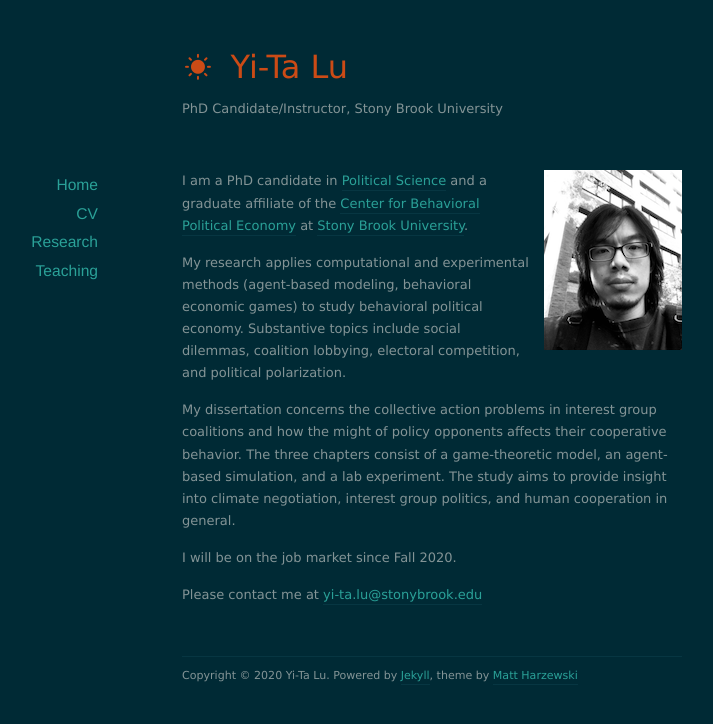
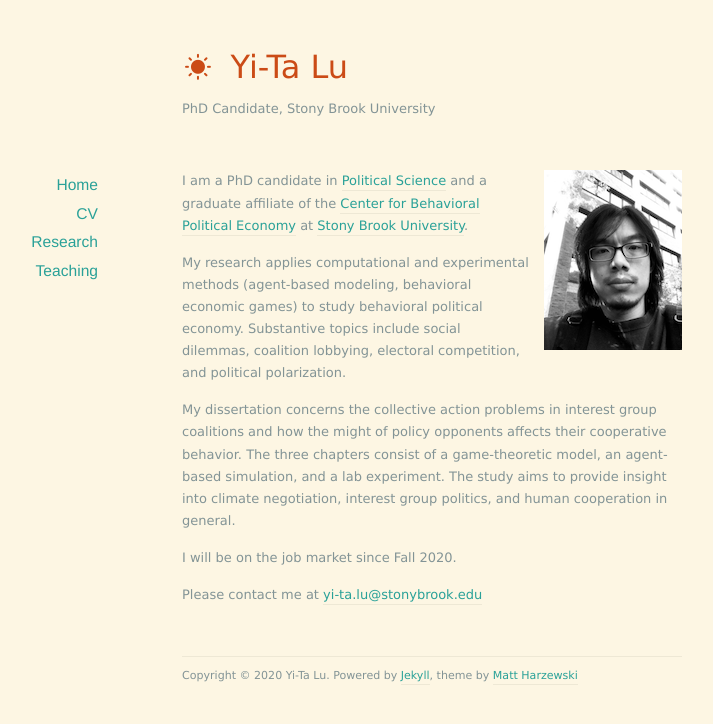
Before and after one commit to yitalu/yitalu.github.io, a Jekyll site: the page built from index.html, in a window 1280 px wide. Shown: the top 724 px of the page, without its empty margins (208-921 px from the left). Built offline with Jekyll 4.4.1, drawn with Linux system fonts in a browser that asks for light colours; nearby versions of some CDN libraries; the list of posts is cut into pages by our own code.

Commit message:
to light colors

```diff
--- a/_config.yml
+++ b/_config.yml
@@ -1,6 +1,6 @@
 name: Yi-Ta Lu
 url: http://example.org
-description: PhD Candidate/Instructor, Stony Brook University
+description: PhD Candidate, Stony Brook University
 
 permalink: /:year/:month/:day/:title/
 paginate: 10
--- a/_layouts/default.html
+++ b/_layouts/default.html
@@ -11,7 +11,7 @@
   <![endif]-->
 
   <link href="/assets/css/style.css" rel="stylesheet" />
-  <link href="/assets/css/colors-dark.css" rel="stylesheet" />
+  <link href="/assets/css/colors-light.css" rel="stylesheet" />
 
 </head>
 
```
Also changed, not shown: 2 other files.
